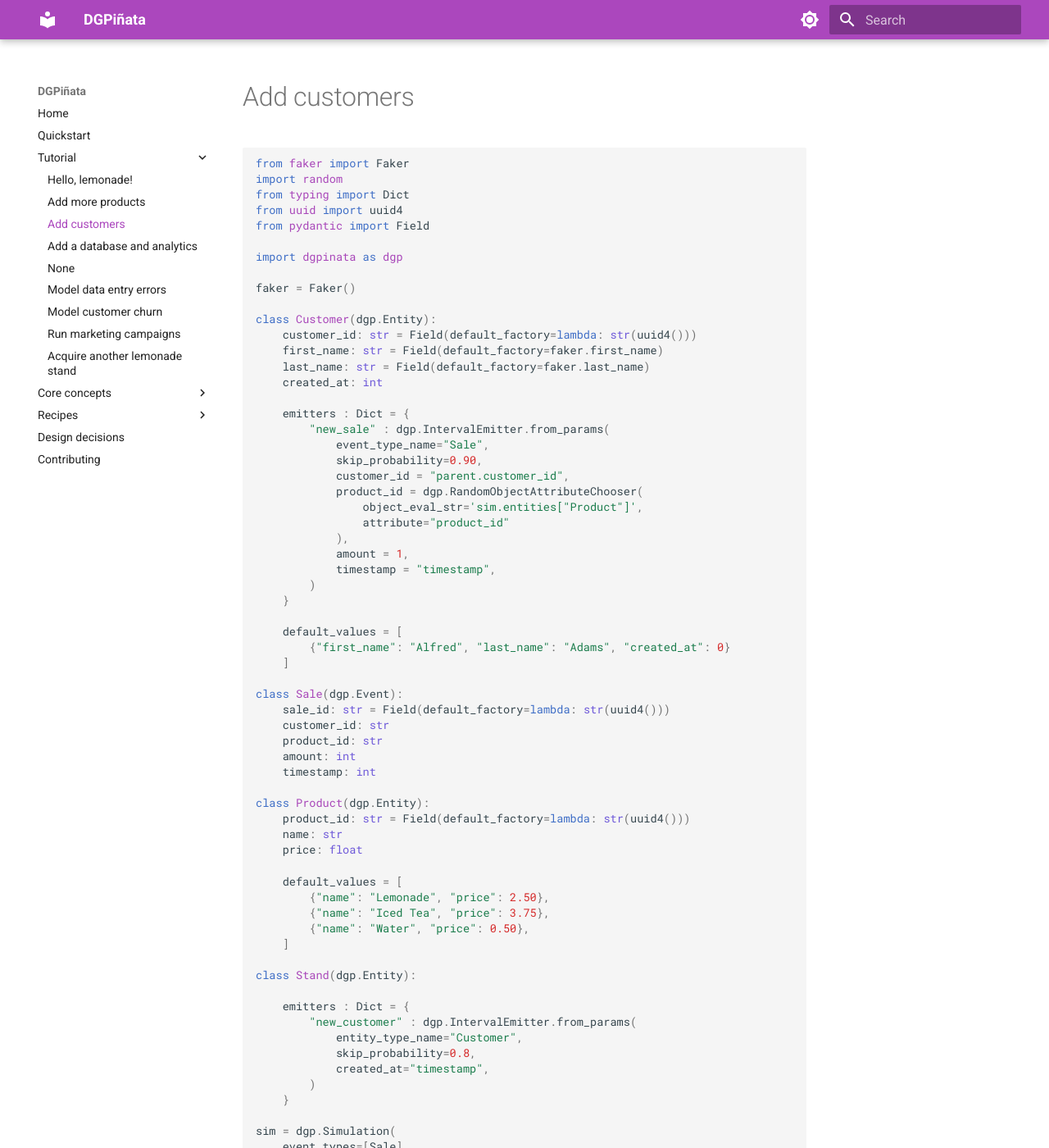
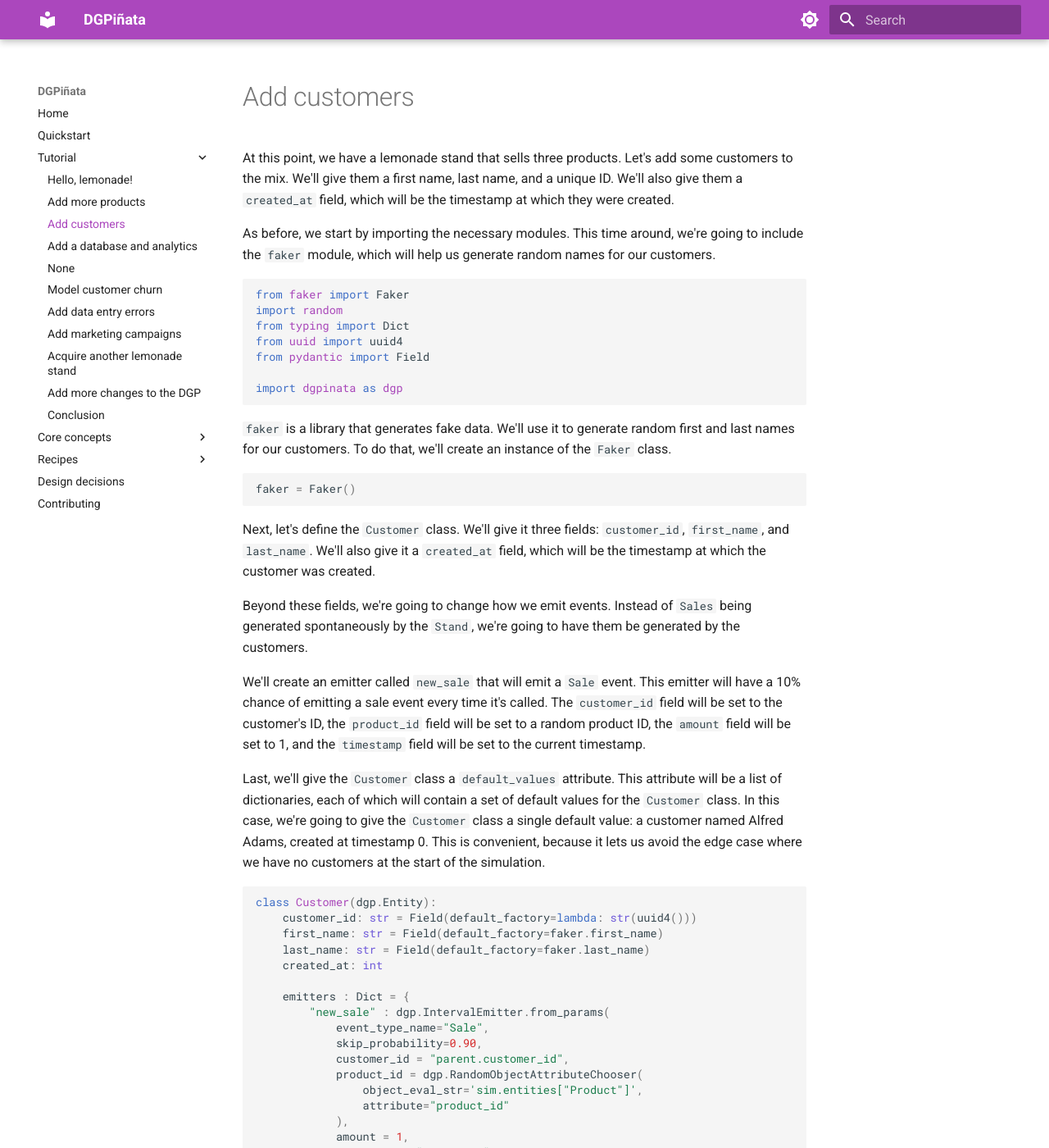
Before and after one commit to abegong/dgpinata, an MkDocs documentation site: the page built from docs/docs/tutorial/add-customers.md, in a window 1280 px wide and 1400 px high. Shown: the whole window at 82% size. Built offline with MkDocs 1.6.1 and Material for MkDocs 9.7.7, drawn with Linux system fonts in a browser that asks for light colours; some of the changed text lies outside the part shown.

Commit message:
Flesh out text for add-products and add-customers. Update tutorial ToC.

````diff
--- a/docs/docs/tutorial/add-customers.md
+++ b/docs/docs/tutorial/add-customers.md
@@ -1,4 +1,8 @@
 # Add customers
+
+At this point, we have a lemonade stand that sells three products. Let's add some customers to the mix. We'll give them a first name, last name, and a unique ID. We'll also give them a `created_at` field, which will be the timestamp at which they were created.
+
+As before, we start by importing the necessary modules. This time around, we're going to include the `faker` module, which will help us generate random names for our customers.
 
 ```python
 from faker import Faker
@@ -8,9 +12,23 @@ from uuid import uuid4
 from pydantic import Field
 
 import dgpinata as dgp
+```
 
+`faker` is a library that generates fake data. We'll use it to generate random first and last names for our customers. To do that, we'll create an instance of the `Faker` class.
+
+```python
 faker = Faker()
+```
 
+Next, let's define the `Customer` class. We'll give it three fields: `customer_id`, `first_name`, and `last_name`. We'll also give it a `created_at` field, which will be the timestamp at which the customer was created.
+
+Beyond these fields, we're going to change how we emit events. Instead of `Sales` being generated spontaneously by the `Stand`, we're going to have them be generated by the customers.
+
+We'll create an emitter called `new_sale` that will emit a `Sale` event. This emitter will have a 10% chance of emitting a sale event every time it's called. The `customer_id` field will be set to the customer's ID, the `product_id` field will be set to a random product ID, the `amount` field will be set to 1, and the `timestamp` field will be set to the current timestamp.
+
+Last, we'll give the `Customer` class a `default_values` attribute. This attribute will be a list of dictionaries, each of which will contain a set of default values for the `Customer` class. In this case, we're going to give the `Customer` class a single default value: a customer named Alfred Adams, created at timestamp 0. This is convenient, because it lets us avoid the edge case where we have no customers at the start of the simulation.
+
+```python
 class Customer(dgp.Entity):
     customer_id: str = Field(default_factory=lambda: str(uuid4()))
     first_name: str = Field(default_factory=faker.first_name)
@@ -34,14 +52,21 @@ class Customer(dgp.Entity):
     default_values = [
         {"first_name": "Alfred", "last_name": "Adams", "created_at": 0}
     ]
+```
 
+Next, let's update our `Sale` event type to include a `customer_id` field. This field will be a reference to the `customer_id` of the customer who made the purchase.
+
+```python
 class Sale(dgp.Event):
     sale_id: str = Field(default_factory=lambda: str(uuid4()))
     customer_id: str
     product_id: str
     amount: int
     timestamp: int
+```
 
+<!--
+```python
 class Product(dgp.Entity):
     product_id: str = Field(default_factory=lambda: str(uuid4()))
     name: str
@@ -52,7 +77,12 @@ class Product(dgp.Entity):
         {"name": "Iced Tea", "price": 3.75},
         {"name": "Water", "price": 0.50},
     ]
+```
+-->
 
+Finally, let's update our `Stand` entity type to include the `Customer` entity type. We'll also update the `new_customer` emitter to emit a new `Customer` at random 20% of the time.
+
+```python
 class Stand(dgp.Entity):
 
     emitters : Dict = {
@@ -62,7 +92,11 @@ class Stand(dgp.Entity):
             created_at="timestamp",
         )
     }
+```
 
+Now, let's update our `Simulation` class to include the `Customer` entity type, and run the simulation.
+
+```python
 sim = dgp.Simulation(
     event_types=[Sale],
     entity_types=[Stand, Customer, Product],
@@ -70,6 +104,24 @@ sim = dgp.Simulation(
 )
 print(sim.run(steps=100))
 ```
+
+You should see output like this:
+
+```
+=== Entities ===
+  Stand: 1
+  Customer: 22
+  Product: 3
+
+=== Events ===
+  Sale: 103
+```
+
+This is a pretty big change: we didn't just add the concept of a `Customer`. We also changed the way that events are emitted.
+
+Instead of `Stand` emitting `Sales` events, the `Stand` object itself emits `new_customer` events, and adds new `Customer` objects to the simulation. From there, each `Customer` can emit `new_sale` events, which create new `Sale` objects. This is a more realistic model of how sales work in the real world, where customers make purchases rather than stands selling products.
+
+In the next section, we'll take advantage of this more realistic structure to give customers preferences across products.
 
 <!--
 ```python
--- a/docs/mkdocs.yml
+++ b/docs/mkdocs.yml
@@ -44,10 +44,12 @@ nav:
     - tutorial/add-customers.md
     - tutorial/add-db-analytics.md
     - tutorial/add-customer-prefs.md
-    - Model data entry errors: tutorial/model-data-entry-errors.md
     - Model customer churn: tutorial/model-customer-churn.md
-    - Run marketing campaigns: tutorial/run-marketing-campaigns.md
+    - Add data entry errors: tutorial/model-data-entry-errors.md
+    - Add marketing campaigns: tutorial/run-marketing-campaigns.md
     - Acquire another lemonade stand: tutorial/acquire-lemonade-stand.md
+    - Add more changes to the DGP: tutorial/add-various-changes.md
+    - Conclusion: tutorial/conclusion.md
 
   - Core concepts:
     - core-concepts/overview.md
````
Also changed, not shown: docs/docs/tutorial/add-products.md (+7 -1 lines).
